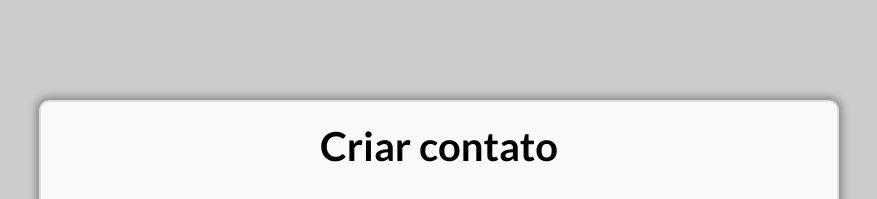
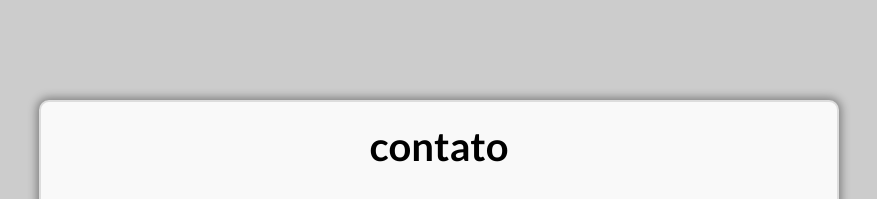
Before and after one commit to Vini724/agenda-contatos, a plain HTML site: page index.html in a window 1280 px wide. Shown: the top 199 px of the page, without its empty margins (201-1078 px from the left). Drawn offline with Linux system fonts and the light colour scheme.

Commit message:
alterando o titulo

```diff
--- a/index.html
+++ b/index.html
@@ -10,7 +10,7 @@
 <body>
     <div class="agenda">
         <header>
-            <h1>Criar contato</h1>
+            <h1>contato</h1>
         </header>
         <div class="imagem">
             <img src="img/perfil.png" alt="logo">
```
